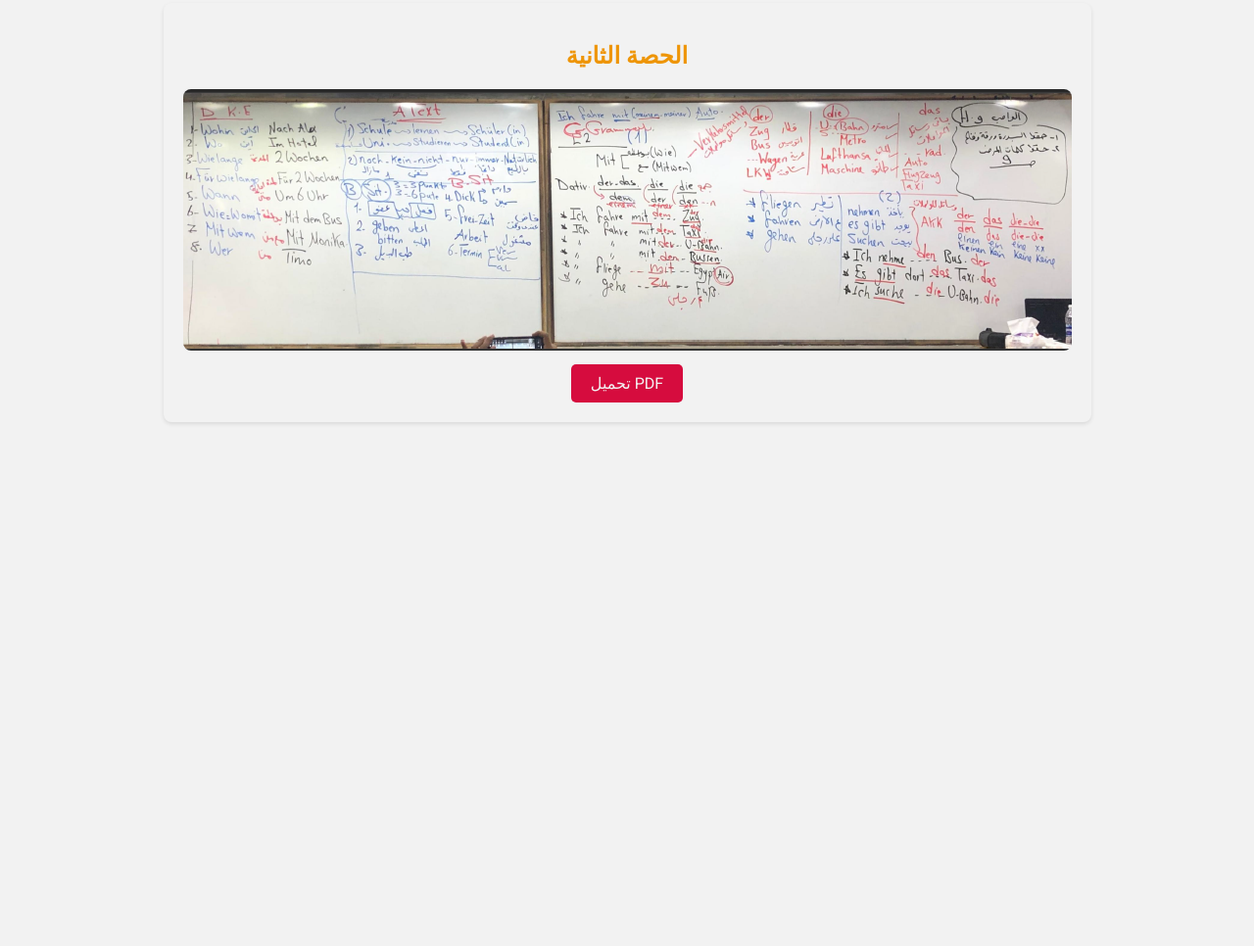
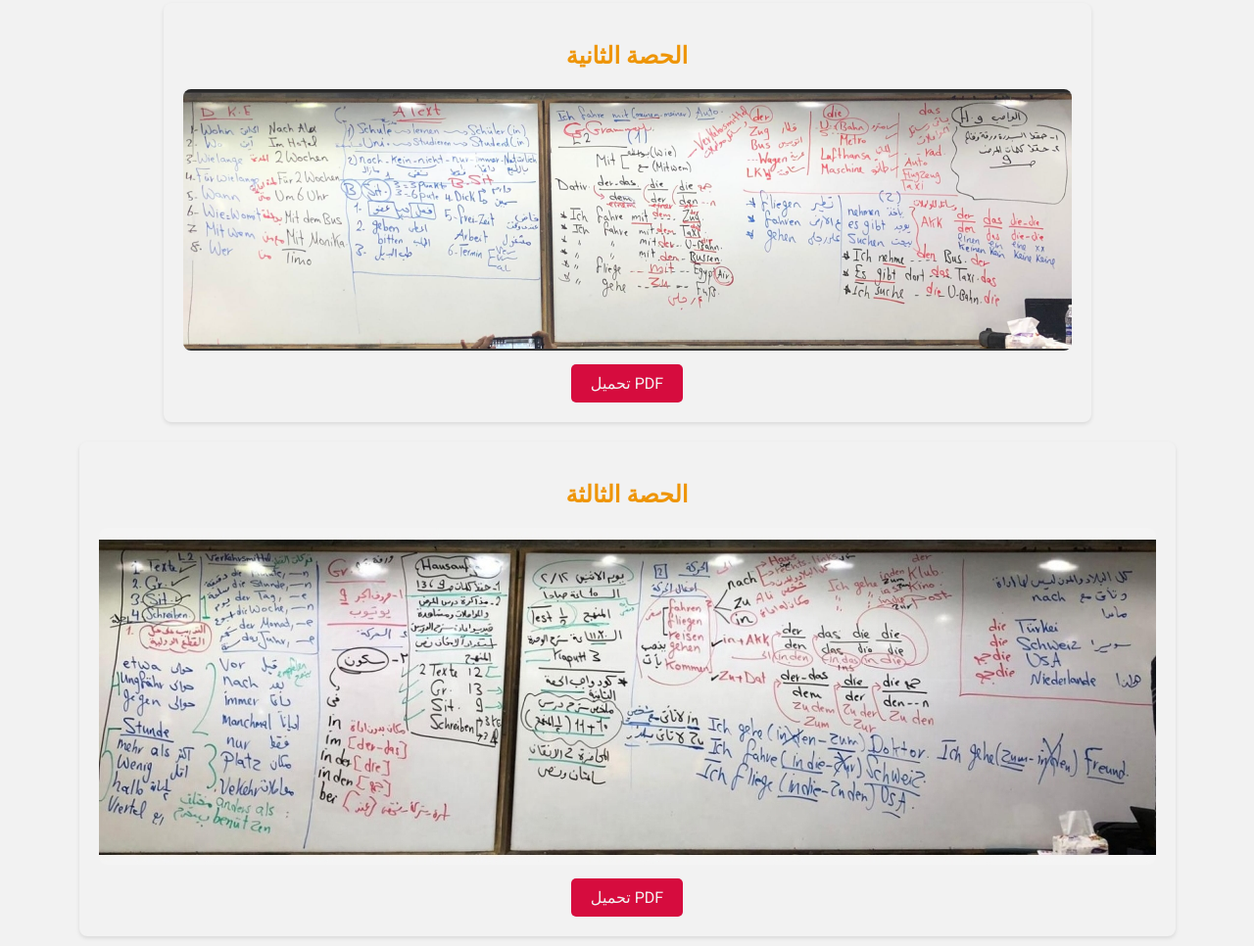
Before and after one commit to HerrAbdelmoez/Test, a plain HTML site: page smart.html in a window 1280 px wide. Shown: the part 1432-2398 px from the top of the page at 98% size. Before the commit the page ends 1873 px from the top, so only its background shows below. Drawn offline with Linux system fonts and the light colour scheme.

Commit message:
Update smart.html

```diff
--- a/smart.html
+++ b/smart.html
@@ -45,6 +45,11 @@
                 <img src="img/المحاضرة الثانية كورس الإنقاذ سمارت هرم.png" alt="محاضرة الإنقاذ"/>
                 <p><a href="pdf/المحاضرة الثانية كورس الإنقاذ سمارت هرم.pdf" download>تحميل PDF</a></p>
             </div>
+            <div class="card">
+                <h2>الحصة الثالثة</h2>
+                <img src="img/المحاضرة الثالثة كورس الإنقاذ سمارت هرم.jpg" alt="محاضرة الإنقاذ"/>
+                <p><a href="pdf/المحاضرة الثالثة كورس الإنقاذ سمارت هرم.pdf" download>تحميل PDF</a></p>
+            </div>
         </div>
     </main>
 
```
